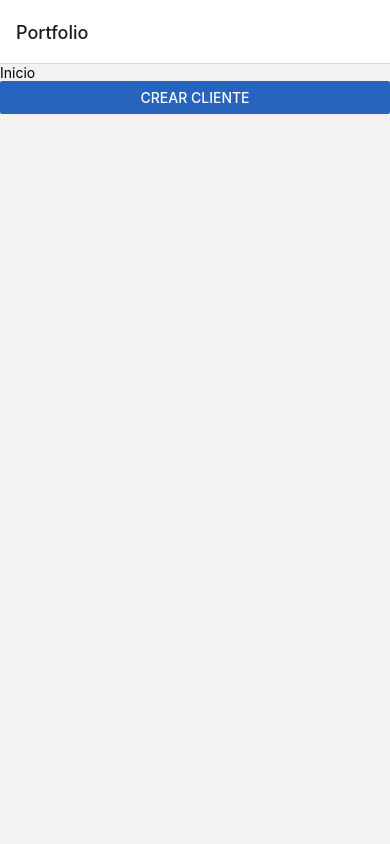
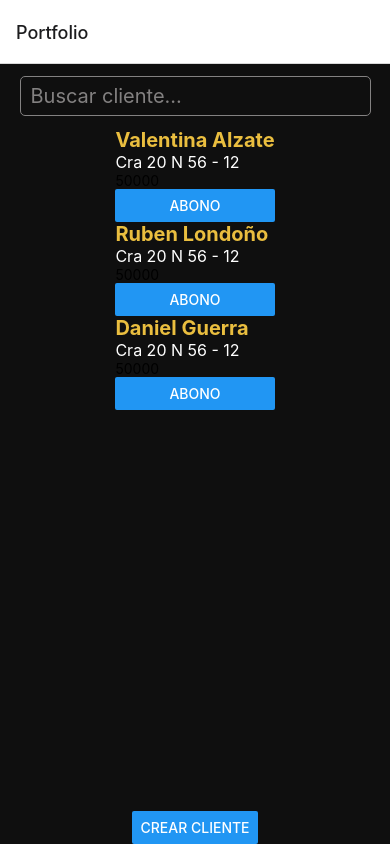
Before and after one commit to ValenAH/Portfolio_Mobile, a React Native app: screen /Portfolio in a window 390 px wide. Built offline with nearby package versions, Linux system fonts and the light colour scheme.

Commit message:
cambios en la pantalla de portfolio

```diff
--- a/app/pages/Customer/customer-form.jsx
+++ b/app/pages/Customer/customer-form.jsx
@@ -20,7 +20,7 @@ const CustomerForm = ({navigation})=>{
                 <TextInput style={styles.input}/>
                 <Button
                     title="Registrar"
-                    color="#2664bd"
+                    style={styles.btn}
                     onPress={()=>{navigation.navigate('Portfolio')}}
                     />
 
--- /dev/null
+++ b/app/pages/Portfolio/portfolio-style.js
@@ -0,0 +1,44 @@
+import { StyleSheet } from "react-native";
+
+const PortfolioStyle = StyleSheet.create({
+    container:{
+        backgroundColor: '#0F0F0F',
+        padding: 20,
+        height: '100%',
+        display: "flex",
+        justifyContent:"start",
+        alignItems: "center"
+    },
+    searchInput: {
+        height: 40,
+        width: '90%',
+        margin: 12,
+        padding: 10,
+        color: 'rgb(131 129 129)',
+        borderWidth: 1,
+        borderColor: 'rgb(131 129 129)',
+        borderRadius: 5,
+        fontSize: 20,
+    },
+    customerContainer: {
+        flex: 1,
+    },
+    name: {
+        color: '#EABE3F',
+        fontSize: 20,
+        fontWeight: "bold",
+    },
+    text: {
+        color: "white",
+        fontSize: 16
+    },
+    btnQuota: {
+        backgroundColor: '#0F0F0F',
+        color: '#7AC4F5',
+        borderWidth: 1,
+        borderColor: '#7AC4F5',
+        borderRadius: 5
+    }
+})
+
+export default PortfolioStyle;
--- /dev/null
+++ b/app/pages/Portfolio/portfolio.jsx
@@ -0,0 +1,56 @@
+import React from "react";
+import {Text, View, Button, TextInput, FlatList, SafeAreaView} from 'react-native';
+import PortfolioStyle from './portfolio-style.js';
+
+const customers = [
+    {
+        id: '1',
+        name: 'Valentina Alzate',
+        address: 'Cra 20 N 56 - 12',
+        quota: 50000
+    },
+    {
+        id: '2',
+        name: 'Ruben Londoño',
+        address: 'Cra 20 N 56 - 12',
+        quota: 50000
+    },
+    {
+        id: '3',
+        name: 'Daniel Guerra',
+        address: 'Cra 20 N 56 - 12',
+        quota: 50000
+    },
+]
+
+const Portfolio = ({navigation}) => {
+    return (
+        <SafeAreaView style={PortfolioStyle.container}>
+            <TextInput style={PortfolioStyle.searchInput} placeholder="Buscar cliente..."/>
+            <FlatList
+                data={customers}
+                renderItem={({item}) =>
+                <View style={PortfolioStyle.customerContainer}>
+                    <View>
+                        <Text style={PortfolioStyle.name}>{item.name}</Text>
+                        <Text style={PortfolioStyle.text}>{item.address}</Text>
+                        <Text>{item.quota}</Text>
+                    </View>
+                    <Button
+                        title="Abono"
+                        style={PortfolioStyle.btnQuota}
+                    />
+                </View>
+                 }
+                keyExtractor={item => item.id}
+            />
+
+            <Button
+                title="Crear Cliente"
+                onPress={()=>{navigation.navigate('CustomerForm')}}
+            />
+        </SafeAreaView>
+    )
+}
+
+export default Portfolio;
--- a/app/pages/portfolio.jsx
+++ /dev/null
@@ -1,17 +0,0 @@
-import React from "react";
-import {Text, View, Button} from 'react-native';
-
-const Portfolio = ({navigation}) => {
-    return (
-        <View>
-            <Text>Inicio</Text>
-            <Button
-                    title="Crear Cliente"
-                    color="#2664bd"
-                    onPress={()=>{navigation.navigate('CustomerForm')}}
-                    />
-        </View>
-    )
-}
-
-export default Portfolio;
```
Also changed, not shown: App.js (+1 -10 lines), app/pages/Auth/Login/login-style.js (added), app/pages/Auth/Login/login.jsx (added).
